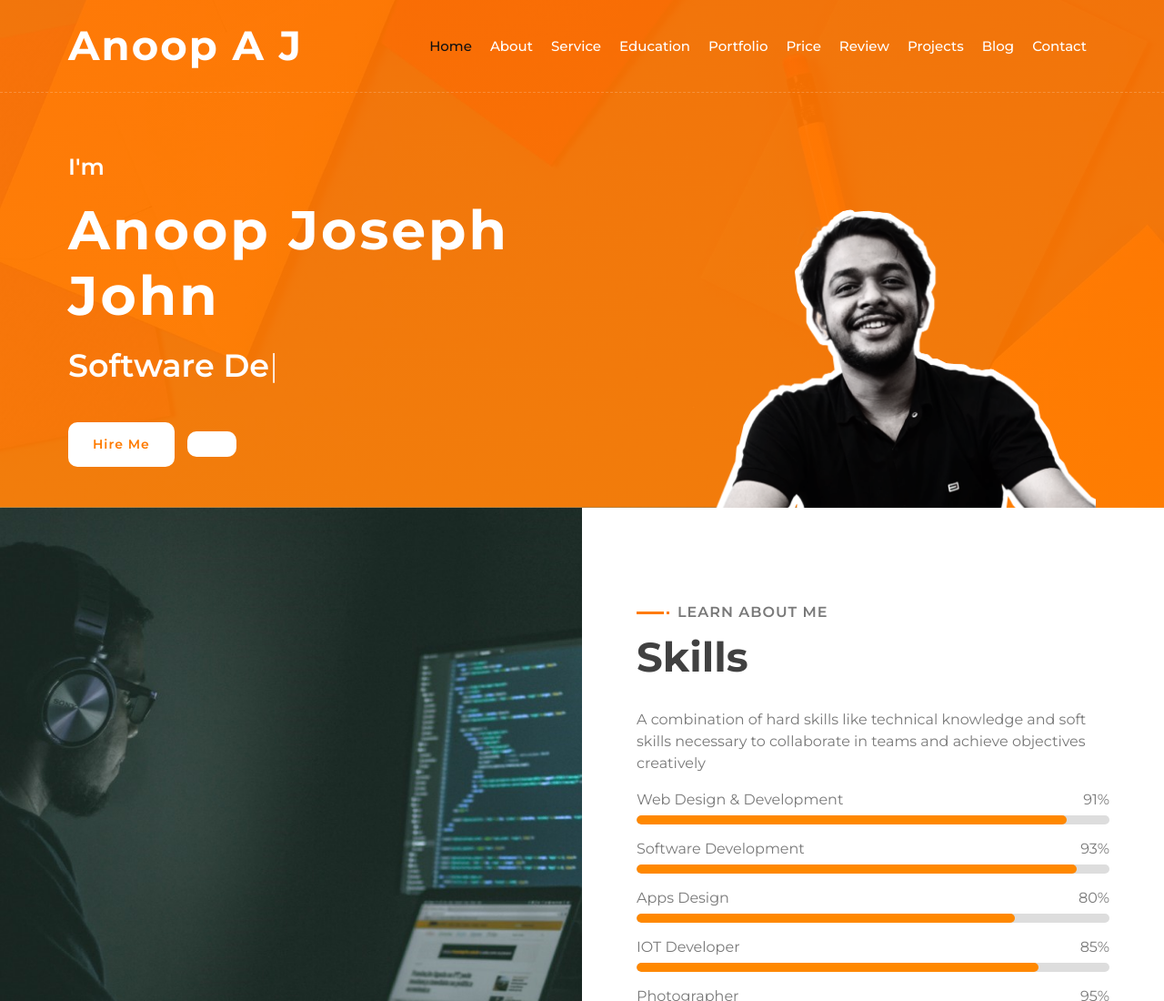
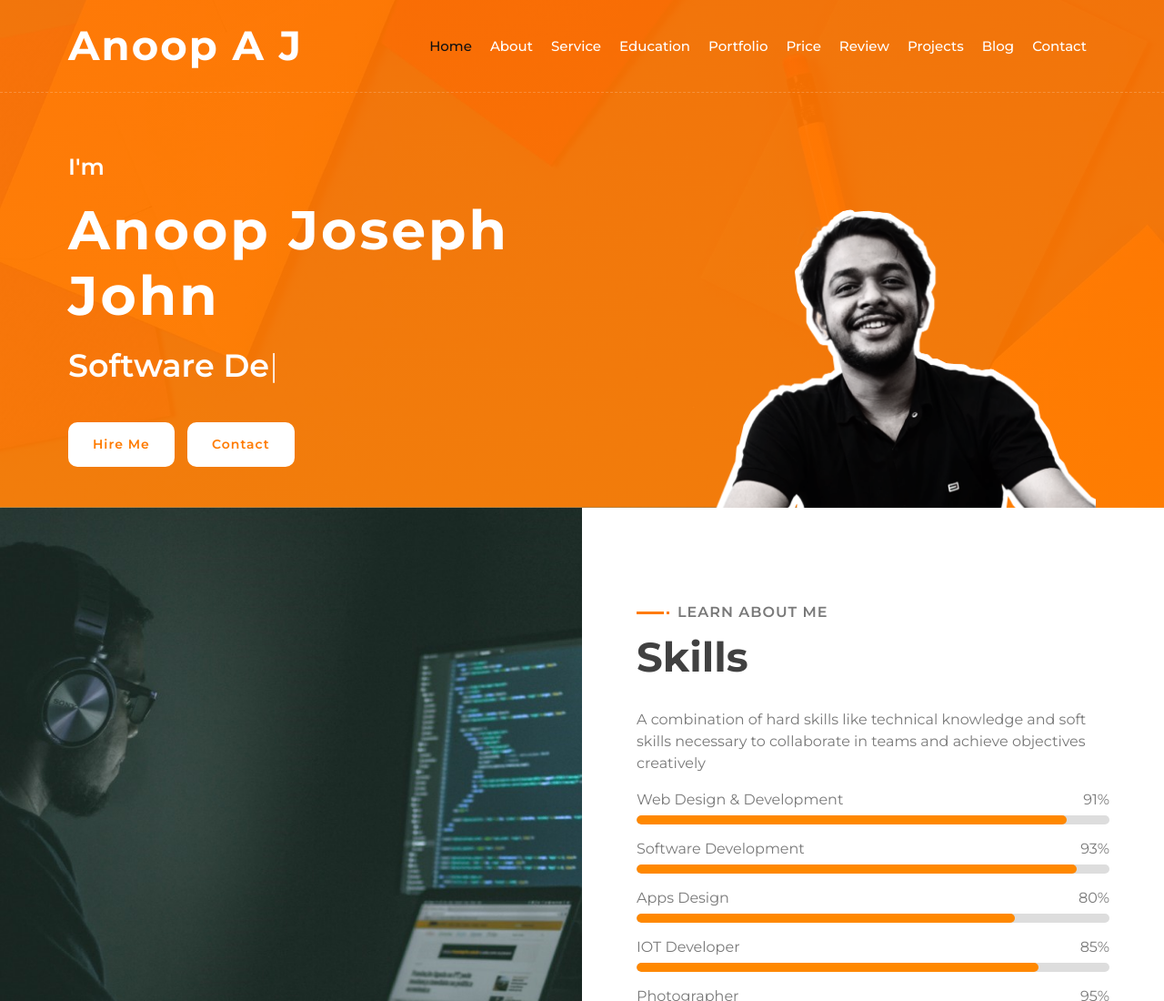
Before and after one commit to achuntelolan/achuntelolan.github.io, a plain HTML site: page index.html in a window 1280 px wide. Shown: the top 1100 px of the page at 91% size. Drawn offline with nearby package versions, Linux system fonts and the light colour scheme.

Commit message:
Update index.html

```diff
--- a/index.html
+++ b/index.html
@@ -67,7 +67,7 @@
                             </div>
                             <div class="hero-btn">
                                 <a class="btn" href="https://api.whatsapp.com/send?phone=919188462190&text=Hii%20Anoop%20I%20Need%20Your%20Help%20for%20My%20Project">Hire Me</a>
-                                <a class="btn"><script type="text/javascript" src="https://cdnjs.buymeacoffee.com/1.0.0/button.prod.min.js" data-name="bmc-button" data-slug="achuntelolan" data-color="#ffae00" data-emoji=""  data-font="Comic" data-text="Buy me a coffee" data-outline-color="#000000" data-font-color="#000000" data-coffee-color="#FFDD00" ></script></a>
+                                <a class="btn" href="#contact">Contact</a>
                             </div>
                         </div>
                     </div>
```
